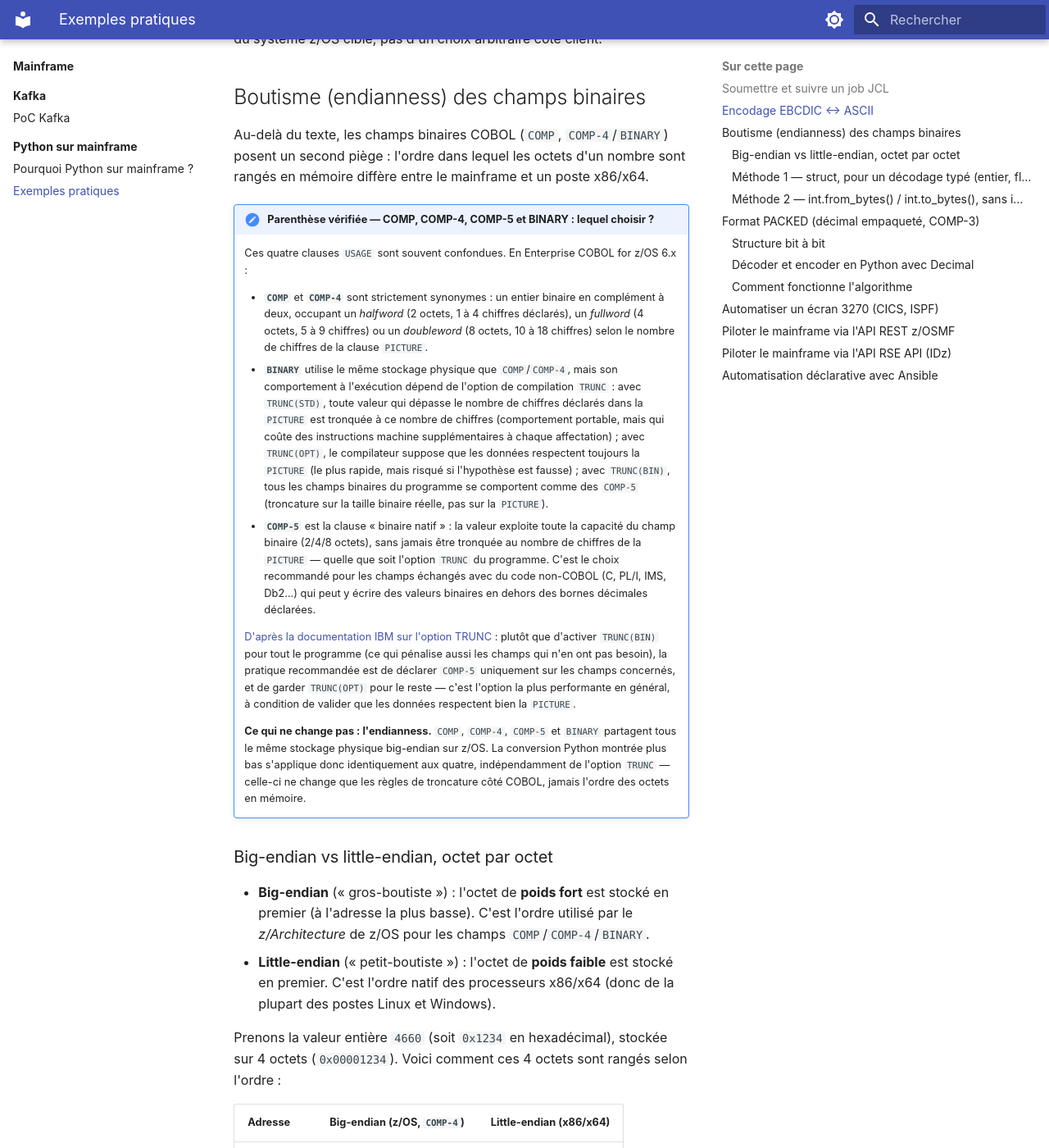
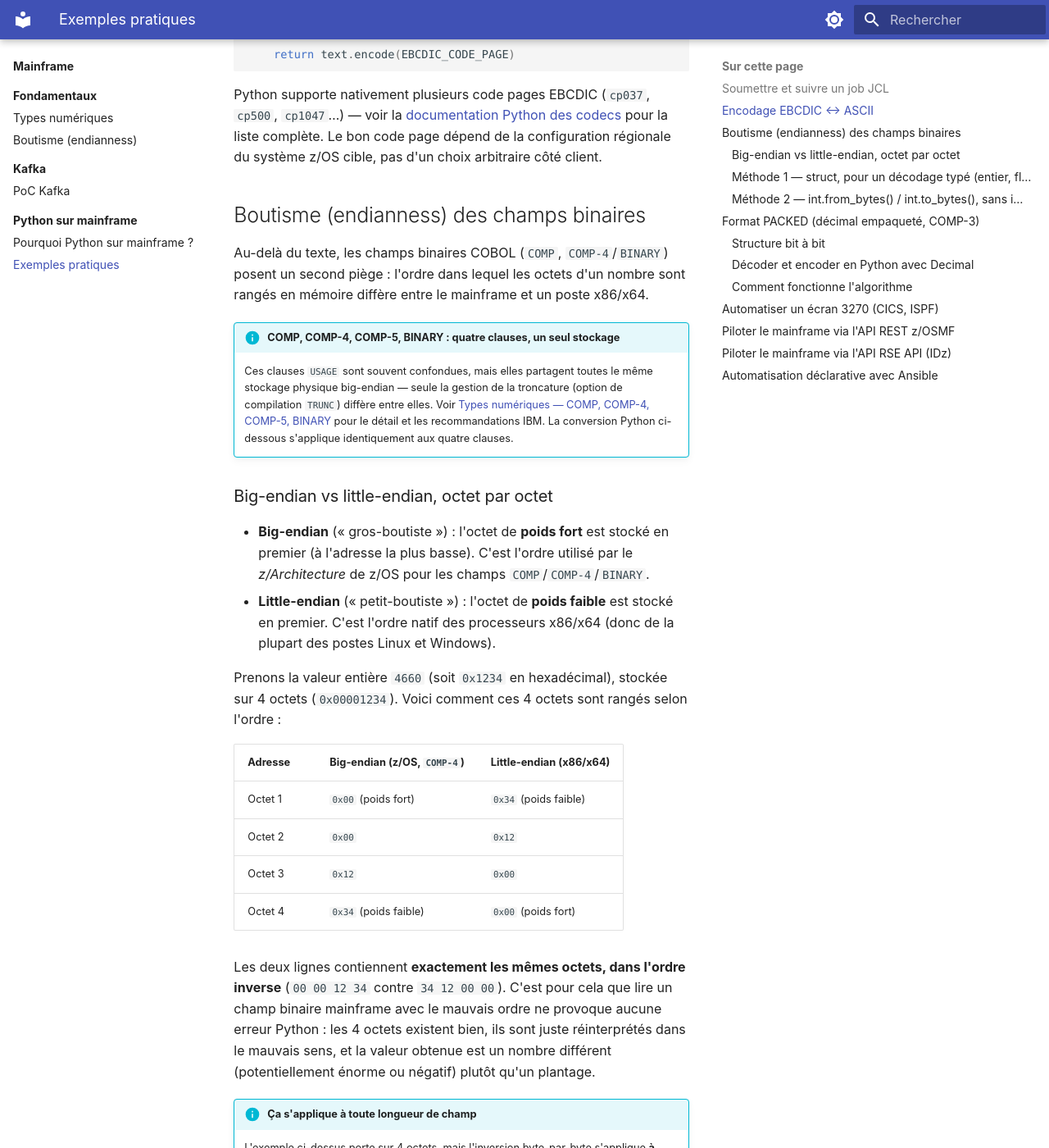
Before and after one commit to namnetes/alm_notes, an MkDocs documentation site: the page built from docs/lcl/python/exemples-pratiques.md, in a window 1280 px wide and 1400 px high, scrolled down 2638 px. Shown: the whole window at 82% size. Built offline with MkDocs 1.6.1 and Material for MkDocs 9.7.7, drawn with Linux system fonts in a browser that asks for light colours; some of the changed text lies outside the part shown.

Commit message:
docs(lcl): add Fondamentaux subsection and cross-link with Python pages
Add dedicated reference pages for mainframe numeric types (zoned/packed
decimal, fixed binary, HFP/BFP/DFP floating point) and endianness, sourced
from the z/Architecture Principles of Operation and Enterprise COBOL 6.x
docs. Link them from the Python pages, trimming the duplicated COMP-4/
COMP-5/BINARY and byte-order-generalizes-to-any-length asides in Exemples
pratiques down to short pointers now that Fondamentaux is the canonical
home for that content.

Co-Authored-By: Claude Sonnet 5 <noreply@anthropic.com>

```diff
--- a/docs/lcl/python/exemples-pratiques.md
+++ b/docs/lcl/python/exemples-pratiques.md
@@ -5,6 +5,12 @@ Cette page rassemble des exemples de code illustrant les cas d'usage décrits da
 sont des points de départ à adapter, pas du code prêt pour la production : la
 gestion des identifiants, des erreurs réseau et des accès concurrents dépendra de
 votre environnement.
+
+Pour les concepts sous-jacents aux exemples binaires/décimaux ci-dessous — les
+autres types numériques COBOL, le détail de l'endianness, les recommandations
+IBM — voir [Fondamentaux mainframe](../fondamentaux/index.md). Cette page se
+concentre volontairement sur le code Python et le minimum de contexte
+nécessaire pour le comprendre.
 
 !!! info "Prérequis"
     Ces exemples supposent une familiarité avec les jeux de données z/OS (fichiers
@@ -154,46 +160,13 @@ Au-delà du texte, les champs binaires COBOL (`COMP`, `COMP-4`/`BINARY`) posent
 second piège : l'ordre dans lequel les octets d'un nombre sont rangés en mémoire
 diffère entre le mainframe et un poste x86/x64.
 
-!!! note "Parenthèse vérifiée — COMP, COMP-4, COMP-5 et BINARY : lequel choisir ?"
-    Ces quatre clauses `USAGE` sont souvent confondues. En Enterprise COBOL
-    for z/OS 6.x :
-
-    - **`COMP`** et **`COMP-4`** sont strictement synonymes : un entier binaire
-      en complément à deux, occupant un *halfword* (2 octets, 1 à 4 chiffres
-      déclarés), un *fullword* (4 octets, 5 à 9 chiffres) ou un *doubleword*
-      (8 octets, 10 à 18 chiffres) selon le nombre de chiffres de la clause
-      `PICTURE`.
-    - **`BINARY`** utilise le même stockage physique que `COMP`/`COMP-4`, mais
-      son comportement à l'exécution dépend de l'option de compilation
-      `TRUNC` : avec `TRUNC(STD)`, toute valeur qui dépasse le nombre de
-      chiffres déclarés dans la `PICTURE` est tronquée à ce nombre de
-      chiffres (comportement portable, mais qui coûte des instructions
-      machine supplémentaires à chaque affectation) ; avec `TRUNC(OPT)`, le
-      compilateur suppose que les données respectent toujours la `PICTURE`
-      (le plus rapide, mais risqué si l'hypothèse est fausse) ; avec
-      `TRUNC(BIN)`, tous les champs binaires du programme se comportent comme
-      des `COMP-5` (troncature sur la taille binaire réelle, pas sur la
-      `PICTURE`).
-    - **`COMP-5`** est la clause « binaire natif » : la valeur exploite toute
-      la capacité du champ binaire (2/4/8 octets), sans jamais être tronquée
-      au nombre de chiffres de la `PICTURE` — quelle que soit l'option
-      `TRUNC` du programme. C'est le choix recommandé pour les champs
-      échangés avec du code non-COBOL (C, PL/I, IMS, Db2...) qui peut y
-      écrire des valeurs binaires en dehors des bornes décimales déclarées.
-
-    [D'après la documentation IBM sur l'option TRUNC](https://www.ibm.com/docs/en/cobol-zos/6.4.0?topic=options-trunc) :
-    plutôt que d'activer `TRUNC(BIN)` pour tout le programme (ce qui pénalise
-    aussi les champs qui n'en ont pas besoin), la pratique recommandée est de
-    déclarer `COMP-5` uniquement sur les champs concernés, et de garder
-    `TRUNC(OPT)` pour le reste — c'est l'option la plus performante en
-    général, à condition de valider que les données respectent bien la
-    `PICTURE`.
-
-    **Ce qui ne change pas : l'endianness.** `COMP`, `COMP-4`, `COMP-5` et
-    `BINARY` partagent tous le même stockage physique big-endian sur z/OS. La
-    conversion Python montrée plus bas s'applique donc identiquement aux
-    quatre, indépendamment de l'option `TRUNC` — celle-ci ne change que les
-    règles de troncature côté COBOL, jamais l'ordre des octets en mémoire.
+!!! info "COMP, COMP-4, COMP-5, BINARY : quatre clauses, un seul stockage"
+    Ces clauses `USAGE` sont souvent confondues, mais elles partagent toutes
+    le même stockage physique big-endian — seule la gestion de la troncature
+    (option de compilation `TRUNC`) diffère entre elles. Voir
+    [Types numériques — COMP, COMP-4, COMP-5, BINARY](../fondamentaux/types-numeriques.md#comp-comp-4-comp-5-binary-lequel-choisir)
+    pour le détail et les recommandations IBM. La conversion Python ci-dessous
+    s'applique identiquement aux quatre clauses.
 
 ### Big-endian vs little-endian, octet par octet
 
@@ -221,19 +194,14 @@ les 4 octets existent bien, ils sont juste réinterprétés dans le mauvais sens
 et la valeur obtenue est un nombre différent (potentiellement énorme ou
 négatif) plutôt qu'un plantage.
 
-!!! note "Parenthèse vérifiée — l'inversion s'applique à toute longueur"
+!!! info "Ça s'applique à toute longueur de champ"
     L'exemple ci-dessus porte sur 4 octets, mais l'inversion byte-par-byte
-    n'est pas une particularité des champs 4 octets : elle s'applique **à
-    n'importe quelle longueur**. Le *z/Architecture* définit ses unités de
-    stockage en big-endian de façon uniforme : le *halfword* (16 bits, 2
-    octets), le *fullword* (32 bits, 4 octets), le *doubleword* (64 bits, 8
-    octets), et même le *quadword* (128 bits, 16 octets) suivent tous la même
-    règle — l'octet de poids fort en premier. Convertir vers/depuis le
-    little-endian x86/x64 revient donc toujours à la même opération, quelle
-    que soit la taille du champ : inverser la totalité de la séquence
-    d'octets. C'est exactement ce que font `int.from_bytes()`/`to_bytes()` et
-    `struct` avec un format `>` : ils s'adaptent nativement à 2, 4, 8 octets
-    ou plus, sans logique différente selon la longueur.
+    s'applique **à n'importe quelle longueur** (2, 4, 8, 16 octets...) — voir
+    [Boutisme (endianness)](../fondamentaux/endianness.md#zarchitecture-big-endian-de-bout-en-bout)
+    pour le détail par unité de stockage z/Architecture (halfword, fullword,
+    doubleword, quadword). C'est pour cela que `int.from_bytes()`/`to_bytes()`
+    et `struct` avec `>` s'adaptent nativement à n'importe quelle taille, sans
+    logique différente selon la longueur.
 
 !!! danger "Piège fréquent"
     `struct` et `int.from_bytes()` utilisent par défaut l'ordre **natif** de la
@@ -341,7 +309,10 @@ mainframe** — il n'a pas d'équivalent dans les types numériques standards de
 Python, C ou Java. Il stocke deux chiffres décimaux par octet (un par
 *nibble*, c'est-à-dire un demi-octet de 4 bits), plus un nibble final réservé
 au signe. C'est un format compact et rapide à traiter pour COBOL, mais il faut
-le désempaqueter explicitement pour l'utiliser en Python.
+le désempaqueter explicitement pour l'utiliser en Python. Voir
+[Types numériques sur mainframe](../fondamentaux/types-numeriques.md) pour la
+comparaison avec les autres formats (`DISPLAY`, binaire, flottant) et les cas
+d'usage recommandés.
 
 ### Structure bit à bit
 
--- a/mkdocs.yml
+++ b/mkdocs.yml
@@ -228,6 +228,10 @@ nav:
           - Dépannage: outils/mkdocs/depannage.md
   - Mainframe:
       - lcl/index.md
+      - Fondamentaux:
+          - lcl/fondamentaux/index.md
+          - Types numériques: lcl/fondamentaux/types-numeriques.md
+          - Boutisme (endianness): lcl/fondamentaux/endianness.md
       - Kafka:
           - lcl/kafka/index.md
           - PoC Kafka: lcl/kafka/architecture-zos-kafka.md
```
Also changed, not shown: docs/lcl/fondamentaux/endianness.md (added, +183 -0 lines), docs/lcl/fondamentaux/index.md (added, +21 -0 lines), docs/lcl/fondamentaux/types-numeriques.md (added, +250 -0 lines), docs/lcl/index.md (+5 -0 lines), docs/lcl/python/pourquoi-python-mainframe.md (+15 -1 lines).
